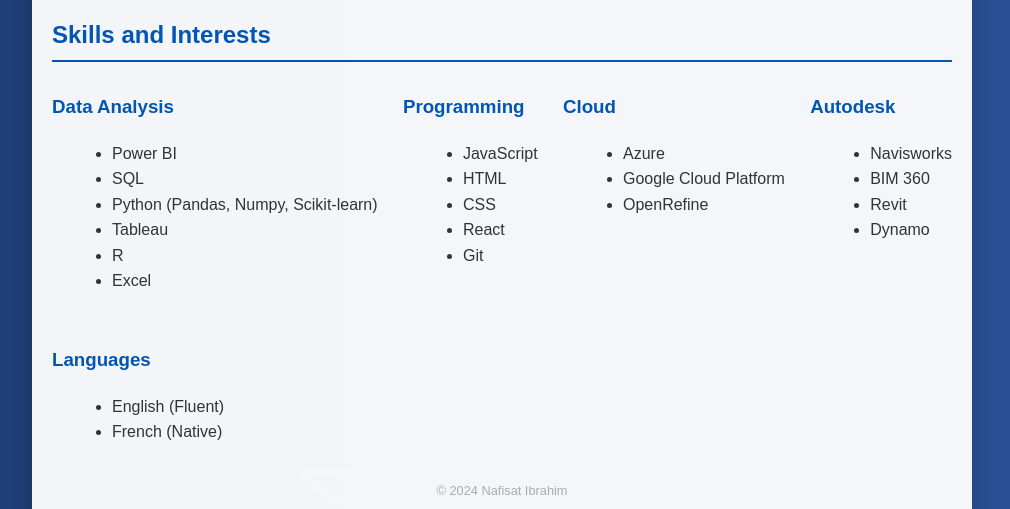
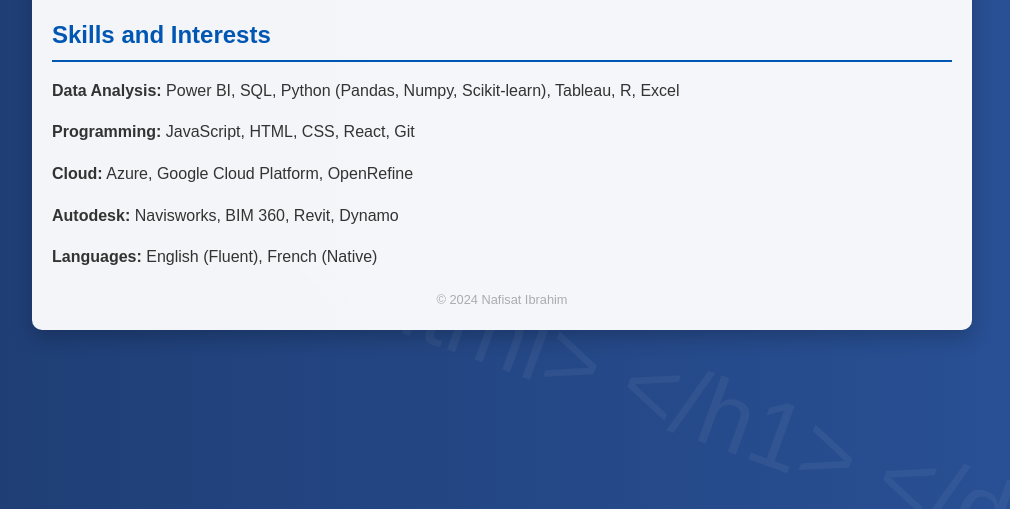
Before and after one commit to Nafisatibrahim/Nafisat-Ibrahim-resume, a plain HTML site: page index.html in a window 1280 px wide. Shown: the part 1935-2444 px from the top of the page, without its empty margins (138-1148 px from the left). Drawn offline with Linux system fonts and the light colour scheme.

Commit message:
Update index.html

```diff
--- a/index.html
+++ b/index.html
@@ -98,56 +98,15 @@
         </div>
 
 
-       <div class="section">
-    <h2>Skills and Interests</h2>
-    <div style="display: flex; flex-wrap: wrap; justify-content: space-between; gap: 20px;">
-        <div>
-            <h3>Data Analysis</h3>
-            <ul>
-                <li>Power BI</li>
-                <li>SQL</li>
-                <li>Python (Pandas, Numpy, Scikit-learn)</li>
-                <li>Tableau</li>
-                <li>R</li>
-                <li>Excel</li>
-            </ul>
+          <div class="section">
+            <h2>Skills and Interests</h2>
+            <p><strong>Data Analysis:</strong> Power BI, SQL, Python (Pandas, Numpy, Scikit-learn), Tableau, R, Excel</p>
+            <p><strong>Programming:</strong> JavaScript, HTML, CSS, React, Git</p>
+            <p><strong>Cloud:</strong> Azure, Google Cloud Platform, OpenRefine</p>
+            <p><strong>Autodesk:</strong> Navisworks, BIM 360, Revit, Dynamo</p>
+            <p><strong>Languages:</strong> English (Fluent), French (Native)</p>
         </div>
-        <div>
-            <h3>Programming</h3>
-            <ul>
-                <li>JavaScript</li>
-                <li>HTML</li>
-                <li>CSS</li>
-                <li>React</li>
-                <li>Git</li>
-            </ul>
-        </div>
-        <div>
-            <h3>Cloud</h3>
-            <ul>
-                <li>Azure</li>
-                <li>Google Cloud Platform</li>
-                <li>OpenRefine</li>
-            </ul>
-        </div>
-        <div>
-            <h3>Autodesk</h3>
-            <ul>
-                <li>Navisworks</li>
-                <li>BIM 360</li>
-                <li>Revit</li>
-                <li>Dynamo</li>
-            </ul>
-        </div>
-        <div>
-            <h3>Languages</h3>
-            <ul>
-                <li>English (Fluent)</li>
-                <li>French (Native)</li>
-            </ul>
-        </div>
-    </div>
-</div>
+
 
 
 
```
